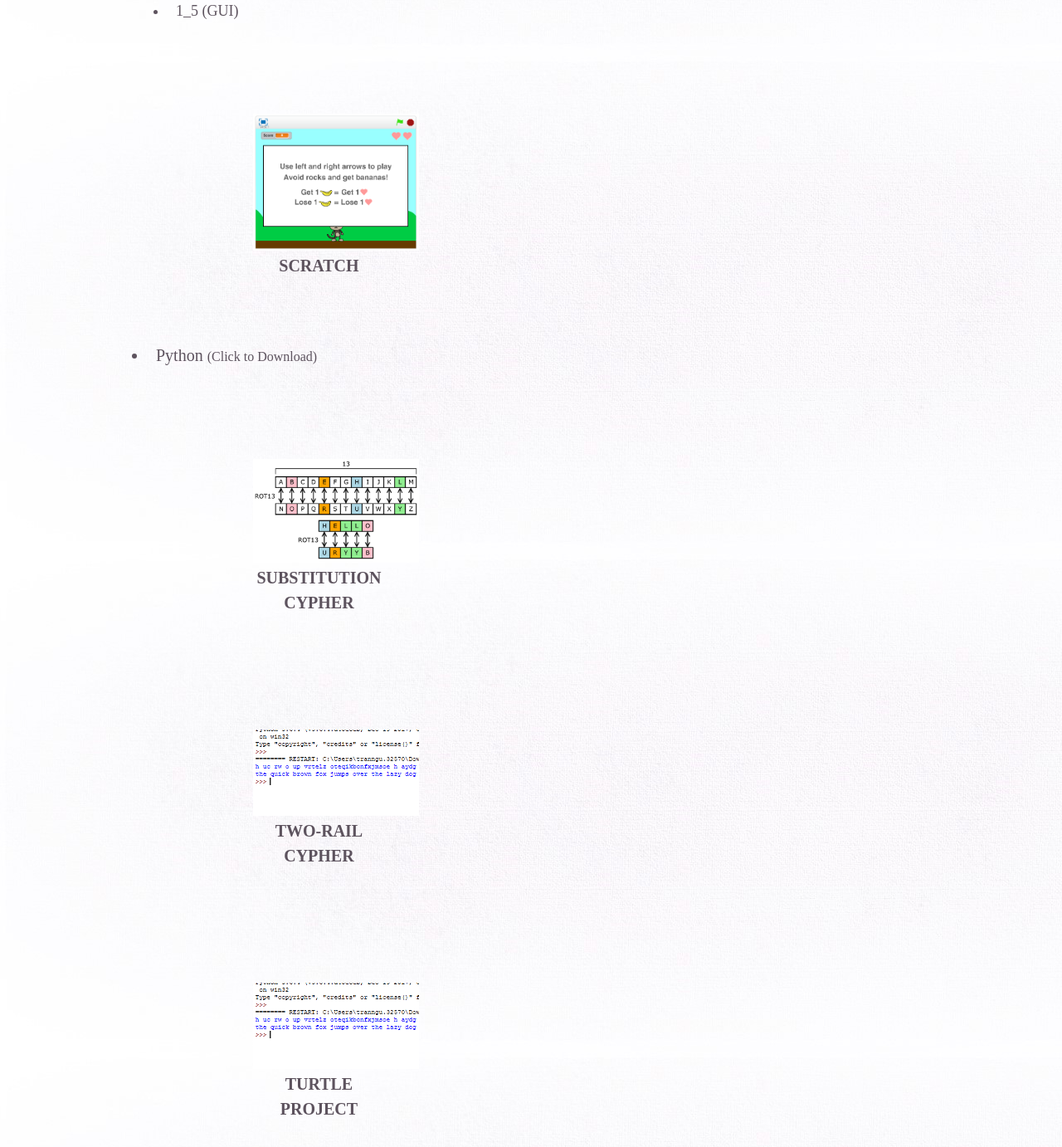
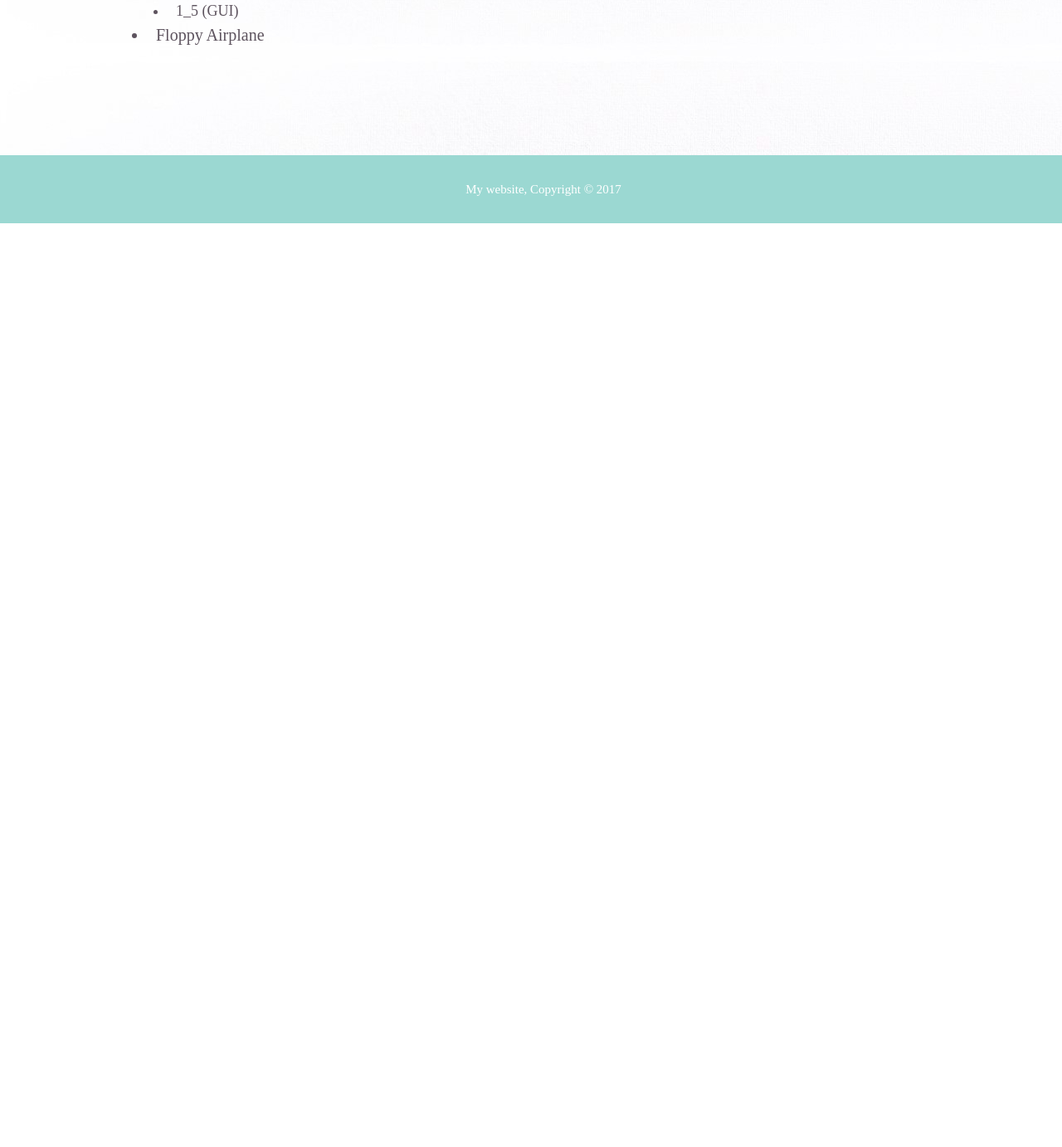
Before and after one commit to trannguyen28/trannguyen28.github.io, a plain HTML site: page home/portfolio.html in a window 1280 px wide. Shown: the part 532-1914 px from the top of the page at 83% size. After the commit the page ends 801 px from the top, so only its background shows below. Drawn offline with Linux system fonts and the light colour scheme; a web font is replaced by a local one.

Commit message:
Floppy Airplane

```diff
--- a/home/portfolio.html
+++ b/home/portfolio.html
@@ -76,63 +76,7 @@
                                 <li><a href="../portfolio/1_5.zip" download title="Click to Download">1_5 (GUI)</a></li>
                             </div>
 
-
-
-
-
-
-
-
-
-
-                            <section id="boxes">
-                                <div class="container">
-                                    <div class="box">
-                                        <nav>
-                                            <a href="https://scratch.mit.edu/projects/172375776/"><img src="../img/portfolio/scratch.PNG"></a>
-                                            <h3><a href="https://scratch.mit.edu/projects/172375776/">Scratch</a></h3>
-                                        </nav>
-                                    </div>
-                                </div>
-                            </section>
-
-                            <li>Python <font size="3">(Click to Download)</font></li>
-                            <section id="boxes">
-                                <div class="container">
-                                    <div class="box">
-                                        <nav>
-                                            <a href="../portfolio/Nguyen_SubstitutionCypher.py" download title="Click to Download"><img src="../img/portfolio/substitutioncypher.png"></a>
-                                            <h3><a href="../portfolio/Nguyen_SubstitutionCypher.py" download title="Click to Download">Substitution Cypher</a></h3>
-                                        </nav>
-                                    </div>
-                                </div>
-                            </section>
-
-                            <section id="boxes">
-                                <div class="container">
-                                    <div class="box">
-                                        <nav>
-                                            <a href="../portfolio/Nguyen_TwoRail.py" download title="Click to Download"><img src="../img/portfolio/tworailcypher.PNG"></a>
-                                            <h3><a href="../portfolio/Nguyen_TwoRail.py" download title="Click to Download">Two-Rail Cypher</a></h3>
-                                        </nav>
-                                    </div>
-                                </div>
-                            </section>
-
-                            <section id="boxes">
-                                <div class="container">
-                                    <div class="box">
-                                        <nav>
-                                            <a href="../portfolio/Nguyen_TurtleProject.zip" download title="Click to Download"><img src="../img/portfolio/tworailcypher.PNG"></a>
-                                            <h3><a href="../portfolio/Nguyen_TurtleProject.zip" download title="Click to Download">Turtle Project</a></h3>
-                                        </nav>
-                                    </div>
-                                </div>
-                            </section>
-
-
-
-
+                            <li><a href="./floppy_airplane.html">Floppy Airplane</a></li>
 
                         </ul>
                     </nav>
```
